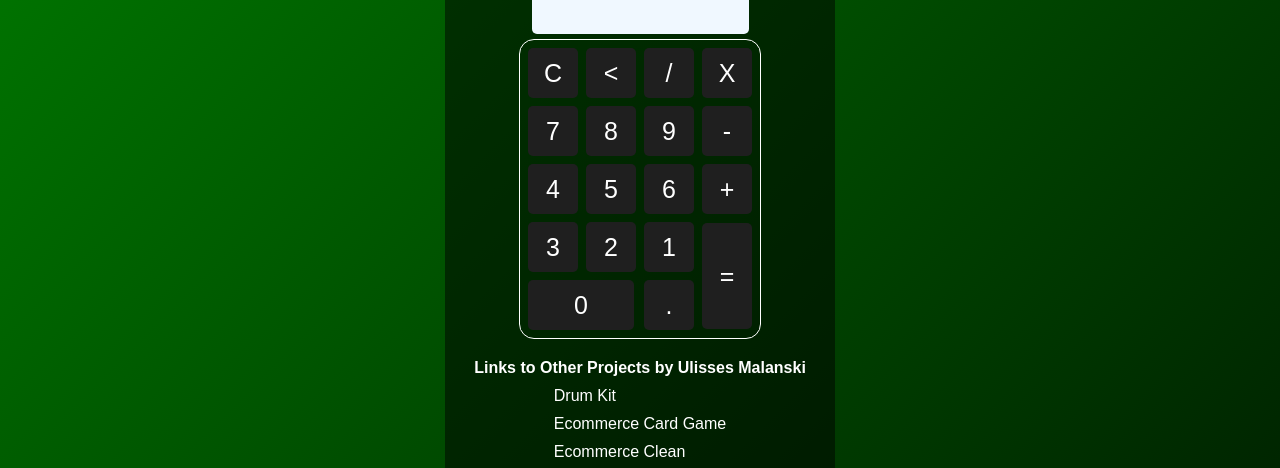
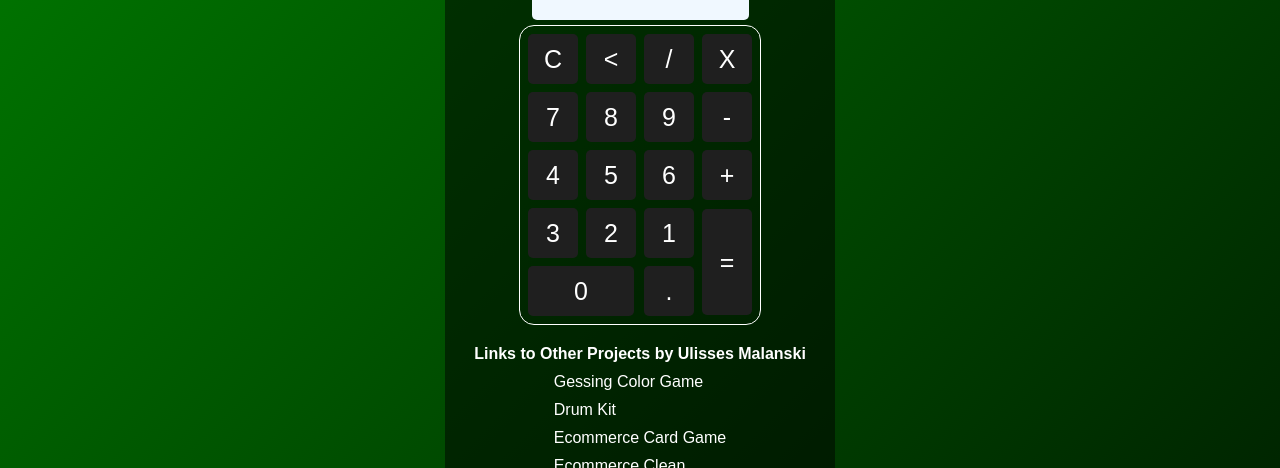
Before and after one commit to malanski/CalculatorX, a plain HTML site: page index.html in a window 1280 px wide. Shown: the part 328-796 px from the top of the page. Drawn offline with Linux system fonts and the light colour scheme.

Commit message:
add one more project link

```diff
--- a/index.html
+++ b/index.html
@@ -56,6 +56,9 @@
             <h4>Links to Other Projects by Ulisses Malanski</h4>
         <ul class="projects">
             <li>
+            <a href="https://malanski.github.io/GessingColorGame/" title="JavaScript Gessing Color Game">Gessing Color Game</a>
+            </li>
+            <li>
             <a href="https://malanski.github.io/DrumKit/" title="JavaScript study Drum Kit">Drum Kit</a>
             </li>
             <li>
```
